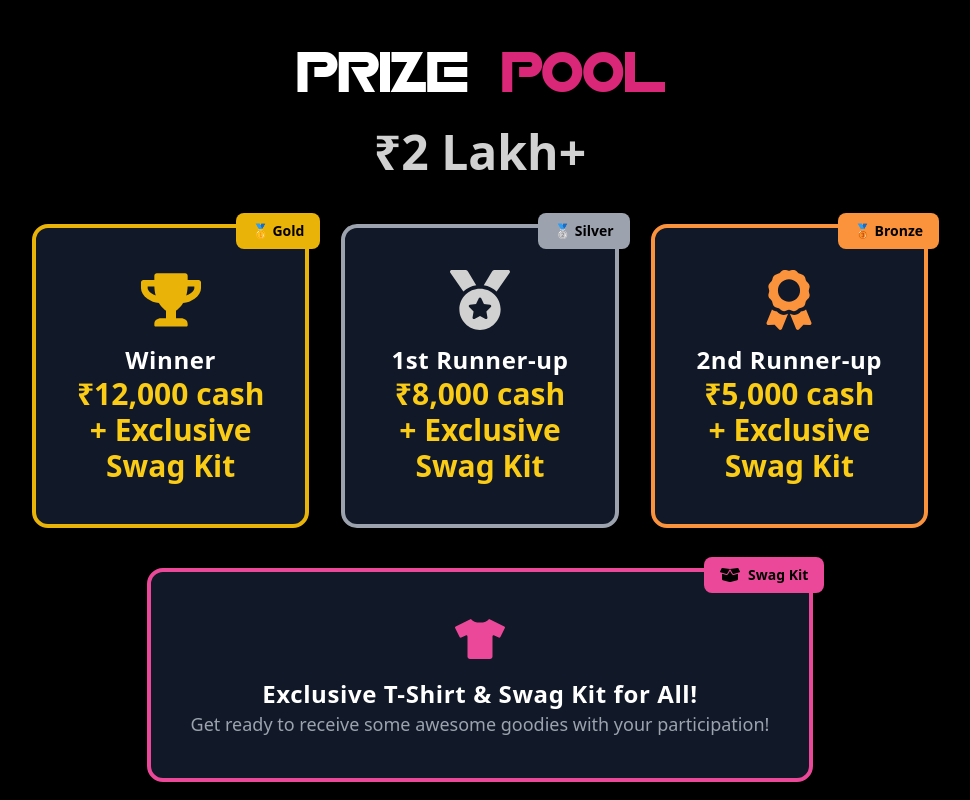
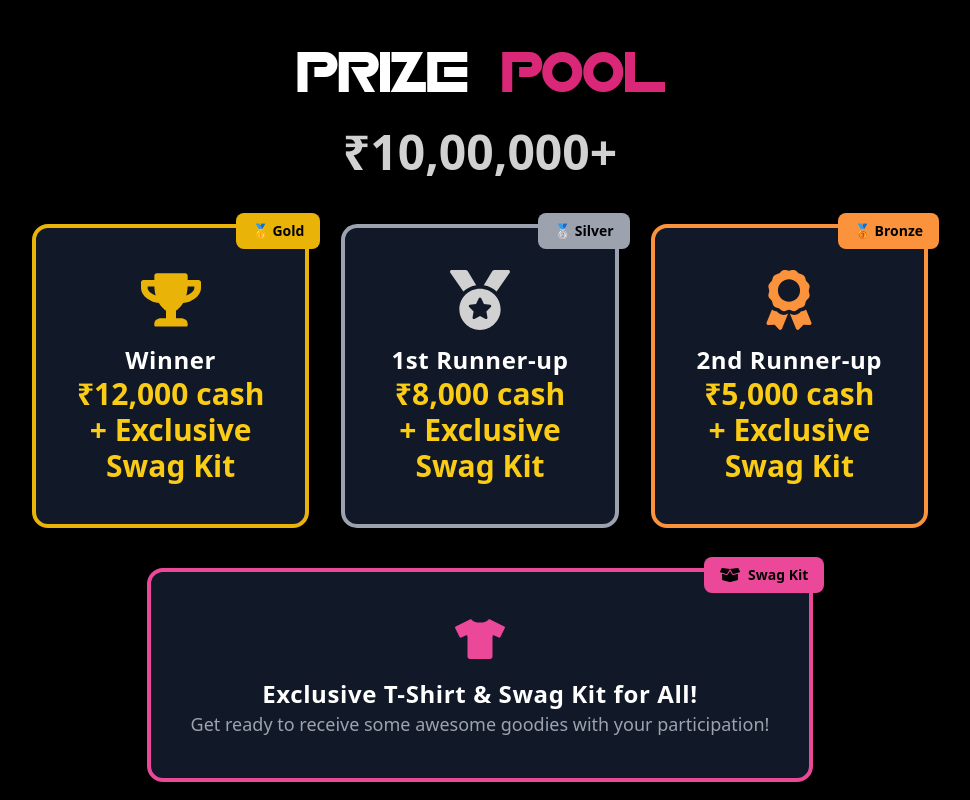
Before and after one commit to bimlesharma/Hacker-s-Playground, a Next.js app: page / in a window 1280 px wide. Shown: the part 6080-6880 px from the top of the page, without its empty margins (160-1130 px from the left). Built offline with nearby package versions, Linux system fonts and the light colour scheme; no server answers; the database is empty.

Commit message:
prize pool update

```diff
--- a/src/components/Prizes.tsx
+++ b/src/components/Prizes.tsx
@@ -58,7 +58,7 @@ export default function Prizes() {
         animate={{ scale: 1, opacity: 1 }}
         transition={{ duration: 0.6, ease: "easeOut" }}
       >
-        ₹2 Lakh+
+        ₹10,00,000+
       </motion.div>
 
       {/* <motion.h2
```
